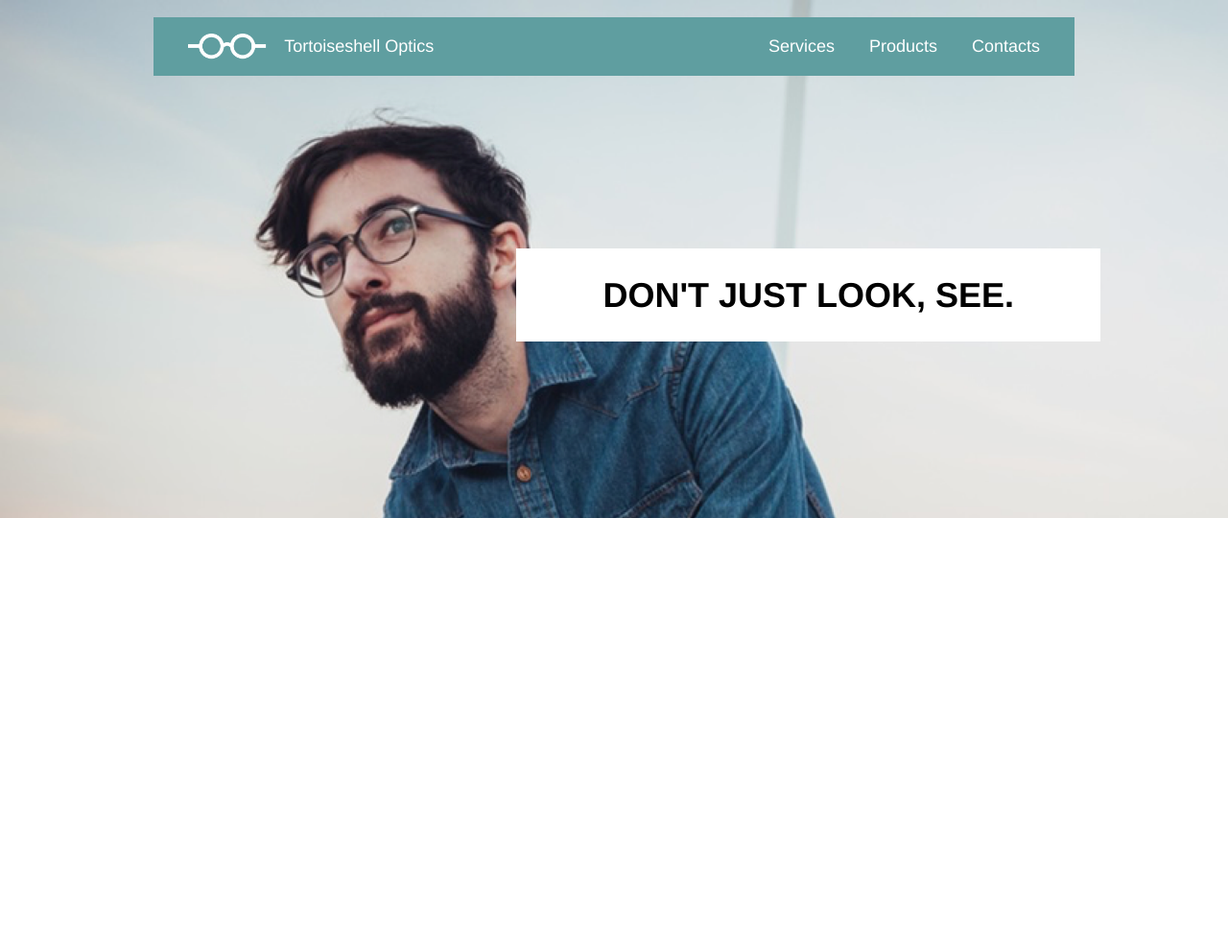
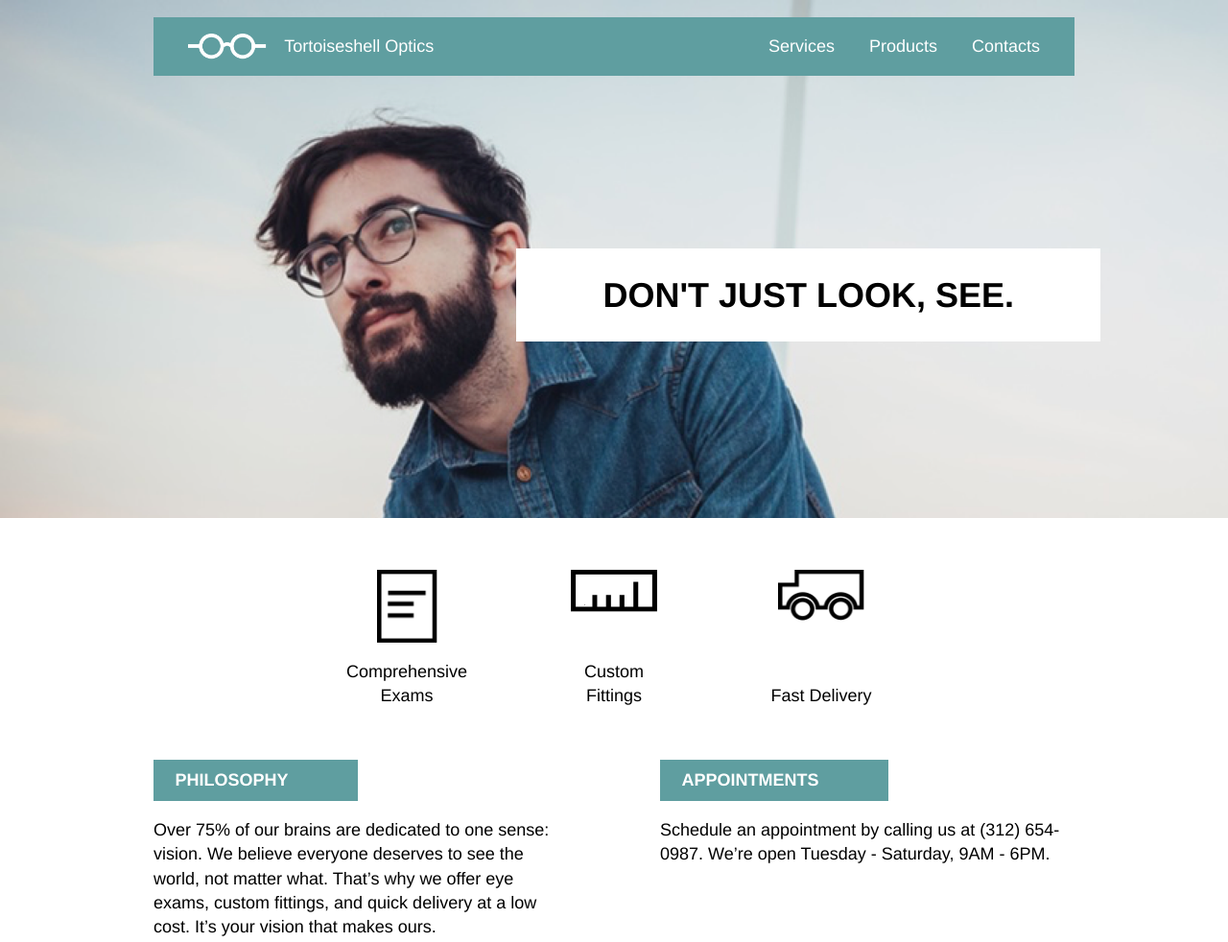
Before and after one commit to berlo64/tortoise_optics, a plain HTML site: page index.html in a window 1280 px wide. Shown: the top 982 px of the page at 96% size. Before the commit the page ends 800 px from the top, so only its background shows below. Drawn offline with Linux system fonts and the light colour scheme.

Commit message:
Finish desktop style

```diff
--- a/index.html
+++ b/index.html
@@ -39,15 +39,15 @@
       <!-- Process -->
 
       <div class="container process">
-        <div class="exam">
+        <div class="exam icon">
           <img src="resources/images/paper-icon.png" alt="Paper Icon">
           <h4>Comprehensive Exams</h4>
         </div>
-        <div class="Custom">
+        <div class="custom icon">
           <img src="resources/images/ruler-icon.png" alt="Ruler Icon">
           <h4>Custom Fittings</h4>
         </div>
-        <div class="delivery">
+        <div class="delivery icon">
           <img src="resources/images/truck-icon.png" alt="Truck Icon">
           <h4>Fast Delivery</h4>
         </div>
@@ -55,7 +55,7 @@
 
       <!-- Identity -->
 
-      <div class="container  identity">
+      <div class="container identity">
         <div class="philosophy">
           <h3>PHILOSOPHY</h3>
           <p>Over 75% of our brains are dedicated to one sense: vision. We
@@ -63,7 +63,7 @@
             That’s why we offer eye exams, custom fittings, and quick delivery
             at a low cost. It’s your vision that makes ours.</p>
         </div>
-        <div class="apponitments">
+        <div class="appointments">
           <h3>APPOINTMENTS</h3>
           <p>Schedule an appointment by calling us at (312) 654-0987. We’re
             open Tuesday - Saturday, 9AM - 6PM.</p>
--- a/resources/css/style.css
+++ b/resources/css/style.css
@@ -17,11 +17,16 @@ body {
   margin: 0 auto;
 }
 
+.header,
+.philosophy h3,
+.appointments h3 {
+  background-color: #5F9EA0;
+  color: #FFFFFF;
+}
+
 /* Header style */
 
 .header {
-  background-color: #5F9EA0;
-  color: #FFFFFF;
   justify-content: space-between;
   flex-wrap: nowrap;
   position: relative;
@@ -73,4 +78,79 @@ body {
   padding: 1.5rem 5rem;
 }
 
-/* Content style */
+/* Content style (Process) */
+
+.content {
+  position: relative;
+  top: 26.6rem;
+}
+
+.process {
+  flex-basis: 960px;
+  justify-content: center;
+}
+
+.icon {
+  height: 8rem;
+  width: 6rem;
+  box-sizing: border-box;
+  margin: 3rem 3rem;
+  display: flex;
+  flex-direction: column;
+  align-items: center;
+  justify-content: space-between;
+}
+
+.icon h4 {
+  text-align: center;
+}
+
+.exam img {
+  width: 3.5rem;
+}
+
+.custom img,
+.delivery img {
+  width: 5rem;
+}
+
+/* Content style (Identity) */
+
+.identity {
+  align-items: flex-start;
+  justify-content: flex-start;
+  flex-wrap: wrap;
+  margin-bottom: 5rem;
+}
+
+.philosophy,
+.appointments {
+  width: 45%;
+}
+
+.philosophy {
+  margin-right: 10%;
+}
+
+.philosophy h3,
+.appointments h3 {
+  display: inline-block;
+  font-size: 1rem;
+  font-weight: bold;
+  padding: 0.5rem 4rem 0.5rem 1.25rem;
+  margin-bottom: 1rem;
+
+}
+
+/* Footer style */
+
+.footer {
+  position: relative;
+  top: 26.6rem;
+  background-color: #F0FFFF;
+}
+
+.footer img {
+  height: 1.5rem;
+  padding: 4rem 1rem 4rem 4rem;
+}
```
